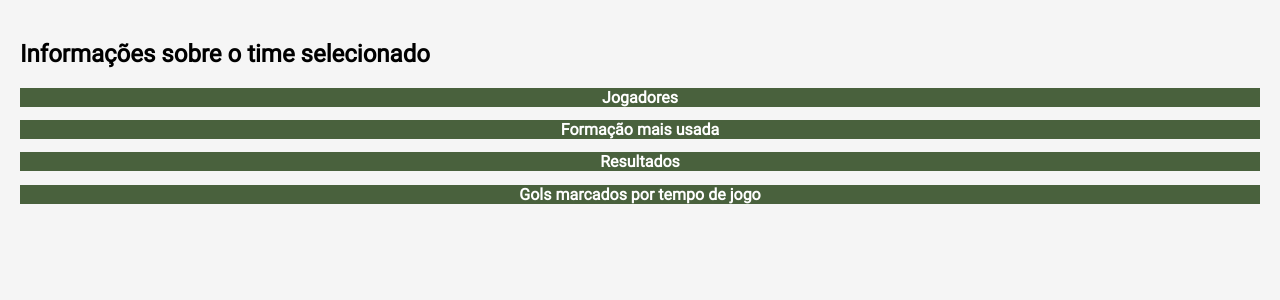
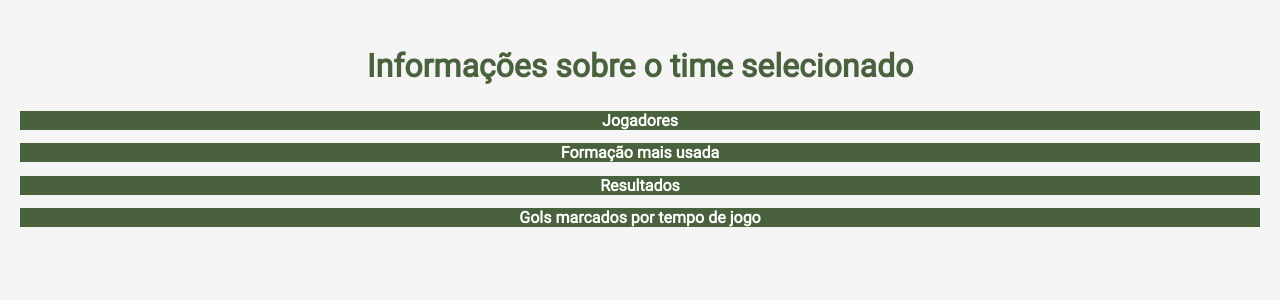
Before and after one commit to augustoomb/projeto-trade-react, a React (Create React App) app: page /teamdata in a window 1280 px wide. Shown: the top 300 px of the page. Built offline with nearby package versions, Linux system fonts and the light colour scheme.

Commit message:
style: estilizando o componente de título principal

```diff
--- a/src/styles/Title.module.css
+++ b/src/styles/Title.module.css
@@ -1,7 +1,10 @@
-.titleArea {
+/* .titleArea {
 
-}
+} */
 
 .titleText {
-
+    font-weight: bold;
+    color: #49613D;
+    font-size: 2rem;
+    text-align: center;
 }
```
